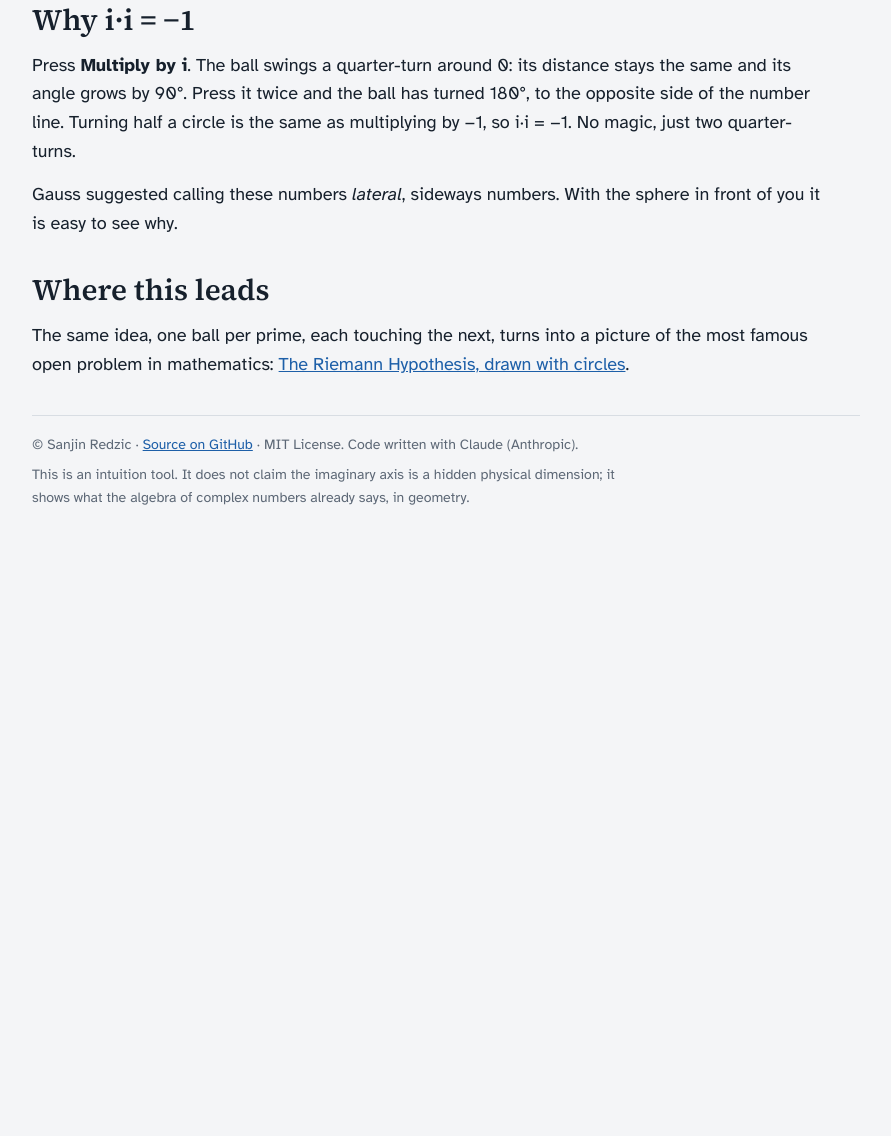
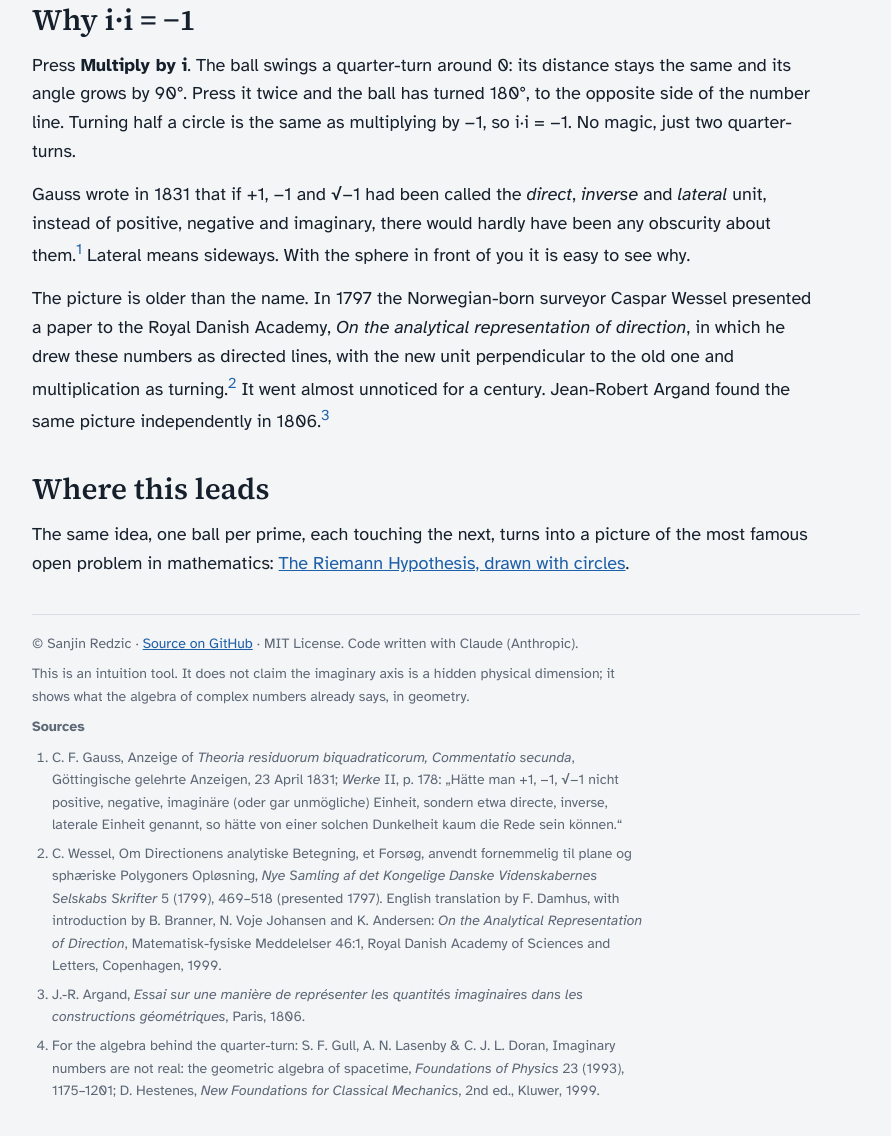
Before and after one commit to ninjas1337/Imaginary-numbers-are-real, a plain HTML site: page index.html in a window 1280 px wide. Shown: the part 1853-2989 px from the top of the page, without its empty margins (194-1085 px from the left). Before the commit the page ends 2427 px from the top, so only its background shows below. Drawn offline with Linux system fonts and the light colour scheme.

Commit message:
Add Gauss's lateral unit, Wessel and Argand, with a sources list
Co-Authored-By: Claude Opus 5.5 <noreply@anthropic.com>
Claude-Session: https://claude.ai/code/session_01Q5QdYrwKMfrJVhx4Wiyqfc

```diff
--- a/index.html
+++ b/index.html
@@ -71,6 +71,8 @@ button:focus-visible,input:focus-visible{outline:2px solid var(--re);outline-off
 .sw{display:inline-block;width:.8em;height:.8em;border-radius:2px;vertical-align:-.05em;margin-right:4px}
 .callout{border-left:4px solid var(--im);background:var(--soft);padding:12px 16px;border-radius:0 8px 8px 0;max-width:68ch}
 footer{border-top:1px solid var(--line);padding-top:18px;font-size:.88rem;color:var(--muted);display:grid;gap:8px}
+.src{margin:0;padding-left:20px;display:grid;gap:6px;max-width:68ch}
+sup a{text-decoration:none}
 a{color:var(--re)}
 </style>
 </head>
@@ -123,7 +125,8 @@ a{color:var(--re)}
 <section>
   <h2>Why i·i = −1</h2>
   <p>Press <b>Multiply by i</b>. The ball swings a quarter-turn around 0: its distance stays the same and its angle grows by 90°. Press it twice and the ball has turned 180°, to the opposite side of the number line. Turning half a circle is the same as multiplying by −1, so i·i = −1. No magic, just two quarter-turns.</p>
-  <p>Gauss suggested calling these numbers <i>lateral</i>, sideways numbers. With the sphere in front of you it is easy to see why.</p>
+  <p>Gauss wrote in 1831 that if +1, −1 and √−1 had been called the <i>direct</i>, <i>inverse</i> and <i>lateral</i> unit, instead of positive, negative and imaginary, there would hardly have been any obscurity about them.<sup><a href="#src1">1</a></sup> Lateral means sideways. With the sphere in front of you it is easy to see why.</p>
+  <p>The picture is older than the name. In 1797 the Norwegian-born surveyor Caspar Wessel presented a paper to the Royal Danish Academy, <i>On the analytical representation of direction</i>, in which he drew these numbers as directed lines, with the new unit perpendicular to the old one and multiplication as turning.<sup><a href="#src2">2</a></sup> It went almost unnoticed for a century. Jean-Robert Argand found the same picture independently in 1806.<sup><a href="#src3">3</a></sup></p>
 </section>
 
 <section>
@@ -134,6 +137,13 @@ a{color:var(--re)}
 <footer>
   <p>© Sanjin Redzic · <a href="https://github.com/ninjas1337/Imaginary-numbers-are-real">Source on GitHub</a> · MIT License. Code written with Claude (Anthropic).</p>
   <p>This is an intuition tool. It does not claim the imaginary axis is a hidden physical dimension; it shows what the algebra of complex numbers already says, in geometry.</p>
+  <p><b>Sources</b></p>
+  <ol class="src">
+    <li id="src1">C. F. Gauss, Anzeige of <i>Theoria residuorum biquadraticorum, Commentatio secunda</i>, Göttingische gelehrte Anzeigen, 23 April 1831; <i>Werke</i> II, p. 178: „Hätte man +1, −1, √−1 nicht positive, negative, imaginäre (oder gar unmögliche) Einheit, sondern etwa directe, inverse, laterale Einheit genannt, so hätte von einer solchen Dunkelheit kaum die Rede sein können.“</li>
+    <li id="src2">C. Wessel, Om Directionens analytiske Betegning, et Forsøg, anvendt fornemmelig til plane og sphæriske Polygoners Opløsning, <i>Nye Samling af det Kongelige Danske Videnskabernes Selskabs Skrifter</i> 5 (1799), 469–518 (presented 1797). English translation by F. Damhus, with introduction by B. Branner, N. Voje Johansen and K. Andersen: <i>On the Analytical Representation of Direction</i>, Matematisk-fysiske Meddelelser 46:1, Royal Danish Academy of Sciences and Letters, Copenhagen, 1999.</li>
+    <li id="src3">J.-R. Argand, <i>Essai sur une manière de représenter les quantités imaginaires dans les constructions géométriques</i>, Paris, 1806.</li>
+    <li>For the algebra behind the quarter-turn: S. F. Gull, A. N. Lasenby &amp; C. J. L. Doran, Imaginary numbers are not real: the geometric algebra of spacetime, <i>Foundations of Physics</i> 23 (1993), 1175–1201; D. Hestenes, <i>New Foundations for Classical Mechanics</i>, 2nd ed., Kluwer, 1999.</li>
+  </ol>
 </footer>
 </main>
 
```
